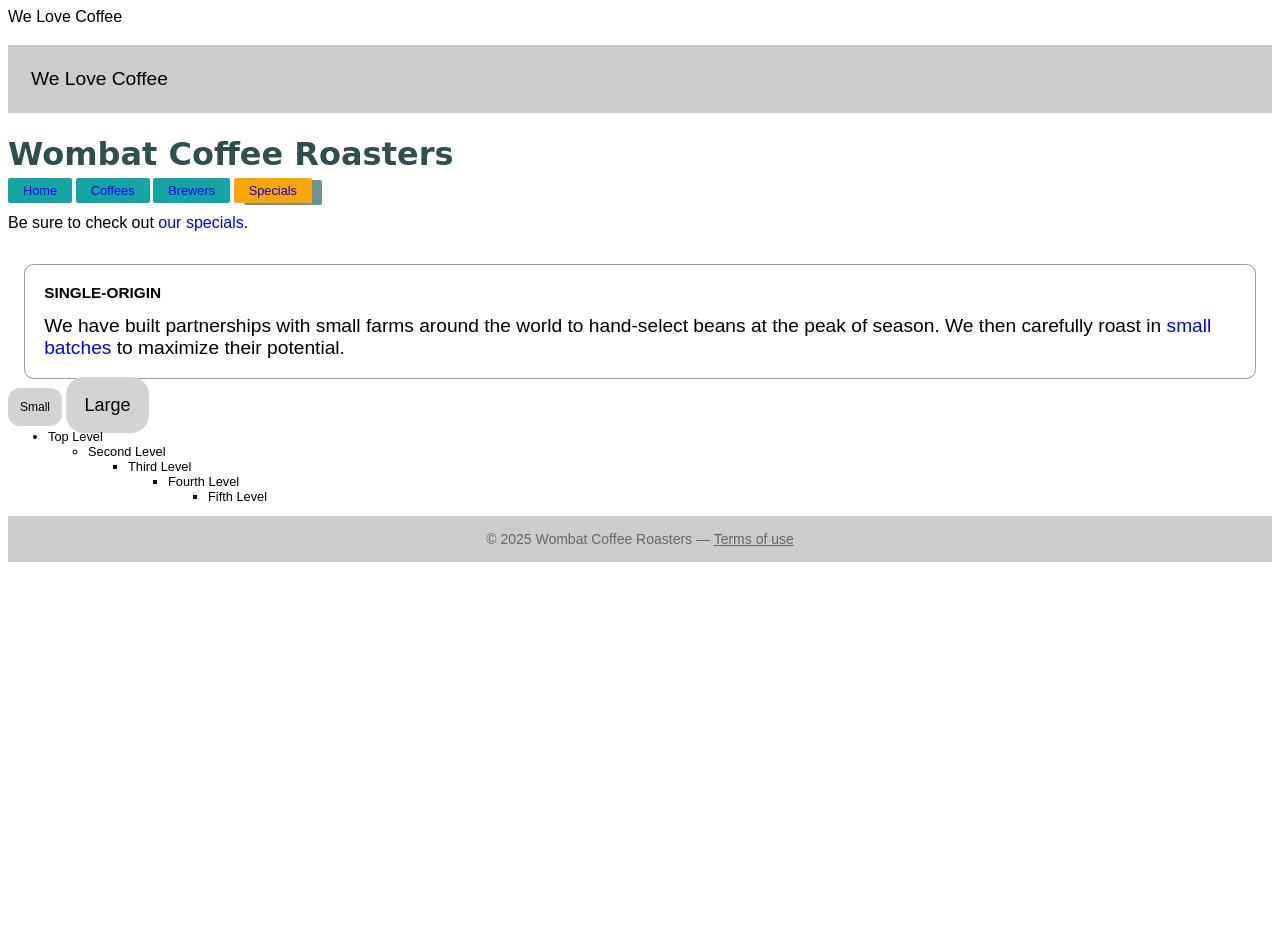
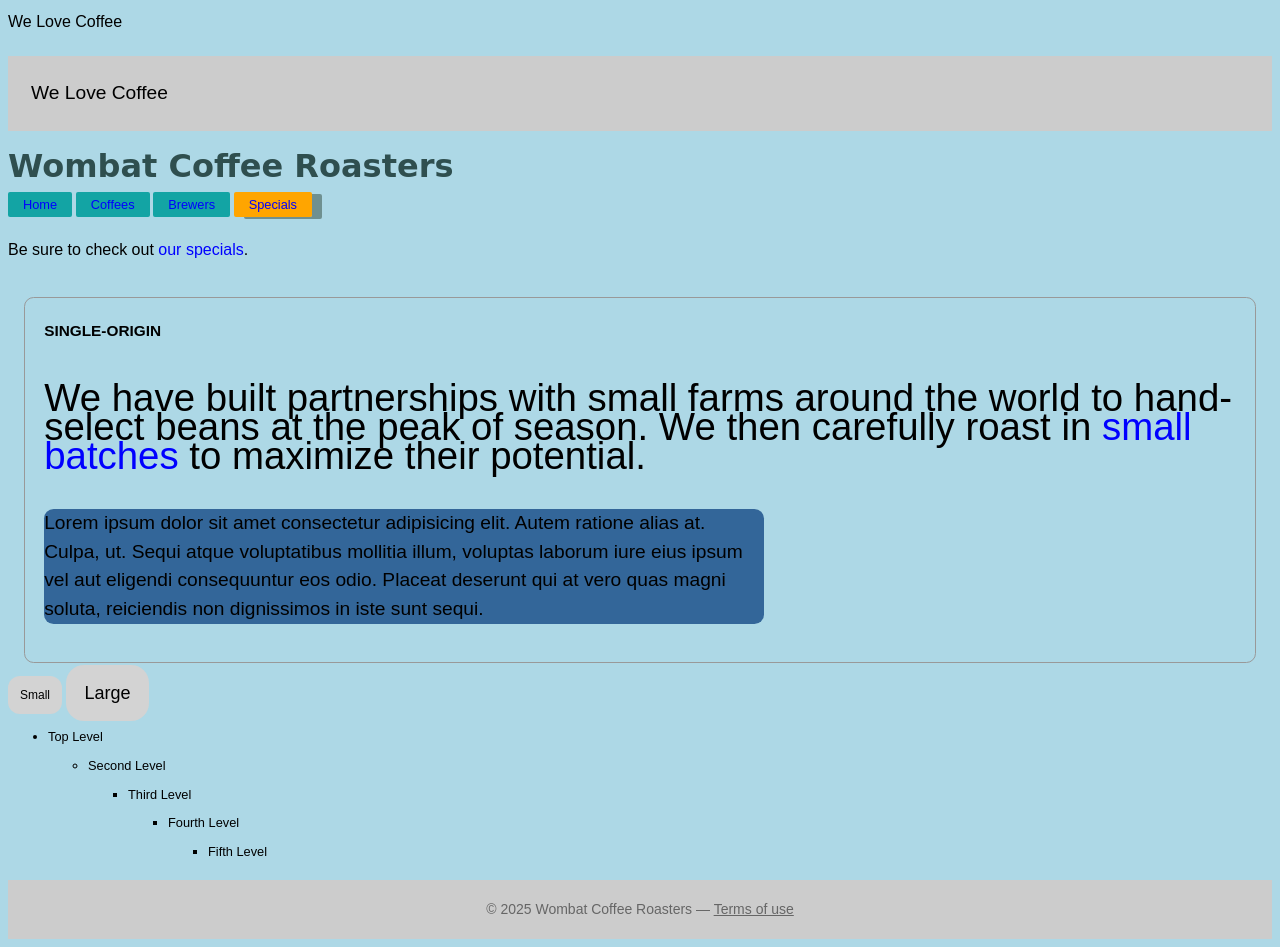
Before and after one commit to guitarzandy009/wombat-coffee-roasters, a plain HTML site: page index.html in a window 1280 px wide. Before the commit the page ends 800 px from the top, so only its background shows below. Drawn offline with Linux system fonts and the light colour scheme.

Commit message:
line-height

```diff
--- a/index.html
+++ b/index.html
@@ -29,9 +29,22 @@
         <div class="panel large">
           <h2>Single-origin</h2>
           <div class="panel-body">
-            We have built partnerships with small farms around the world to
-            hand-select beans at the peak of season. We then carefully roast in
-            <a href="/batch-size">small batches</a> to maximize their potential.
+            <p class="about-us">
+              We have built partnerships with small farms around the world to
+              hand-select beans at the peak of season. We then carefully roast
+              in
+              <a href="/batch-size">small batches</a> to maximize their
+              potential.
+            </p>
+          </div>
+          <div class="square">
+            <p>
+              Lorem ipsum dolor sit amet consectetur adipisicing elit. Autem
+              ratione alias at. Culpa, ut. Sequi atque voluptatibus mollitia
+              illum, voluptas laborum iure eius ipsum vel aut eligendi
+              consequuntur eos odio. Placeat deserunt qui at vero quas magni
+              soluta, reiciendis non dignissimos in iste sunt sequi.
+            </p>
           </div>
         </div>
       </div>
--- a/styles.css
+++ b/styles.css
@@ -1,10 +1,11 @@
 :root {
-  font-size: 0.75em;
+  font-size: calc(0.5em + 1vw);
 }
 
 body {
   font-family: sans-serif;
   font-size: 16px;
+  line-height: 1.8em;
 }
 
 ul {
@@ -95,6 +96,13 @@ a:active {
   font-size: 1.2rem;
 }
 
+.square {
+  width: 90vmin;
+  height: 90 vmin;
+  background-color: #369;
+  border-radius: 0.5em;
+}
+
 .box {
   padding: 1em;
   border-radius: 1em;
@@ -107,6 +115,10 @@ a:active {
 
 .box-large {
   font-size: 18px;
+}
+
+.about-us {
+  font-size: 2em;
 }
 
 .footer {
@@ -125,13 +137,13 @@ a:active {
 @media (min-width: 800px) {
   :root {
     font-size: 0.875em;
-    /* background-color: beige; */
+    background-color: burlywood;
   }
 }
 
 @media (min-width: 1200px) {
   :root {
     font-size: 1em;
-    /* background-color: lightblue; */
+    background-color: lightblue;
   }
 }
```
